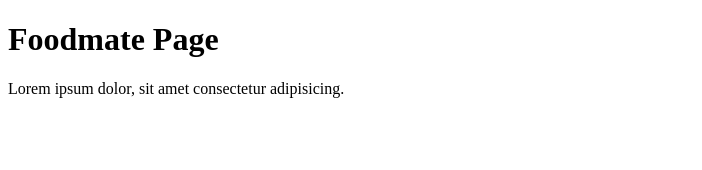
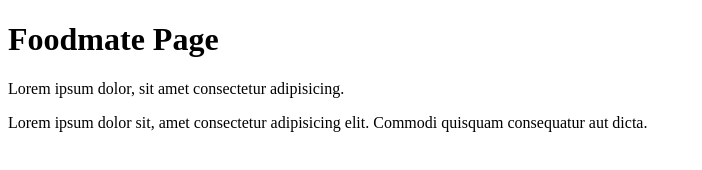
Before and after one commit to Ninja1102/foodmate, a plain HTML site: page index.html in a window 1280 px wide. Shown: the whole page, without its empty margins (0-702 px from the left). Drawn offline with Linux system fonts and the light colour scheme.

Commit message:
updated index

```diff
--- a/index.html
+++ b/index.html
@@ -8,5 +8,6 @@
 <body>
     <h1>Foodmate Page</h1>
     <p>Lorem ipsum dolor, sit amet consectetur adipisicing.</p>
+    <p>Lorem ipsum dolor sit, amet consectetur adipisicing elit. Commodi quisquam consequatur aut dicta.</p>
 </body>
 </html>
```
